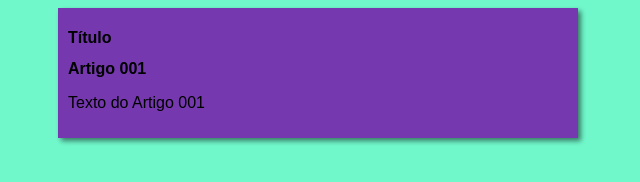
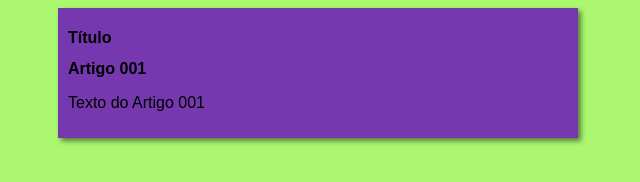
Before and after one commit to Anna-Castor/projeto-site, a plain HTML site: page index.html in a window 1280 px wide. Shown: the whole page, without its empty margins (322-962 px from the left). Drawn offline with Linux system fonts and the light colour scheme.

Commit message:
Update style.css

```diff
--- a/estilos/style.css
+++ b/estilos/style.css
@@ -4,7 +4,7 @@
 }
 
 body{
-    background-color:rgb(112, 248, 203)
+    background-color:rgb(171, 248, 112)
 }
 
 main{
```
